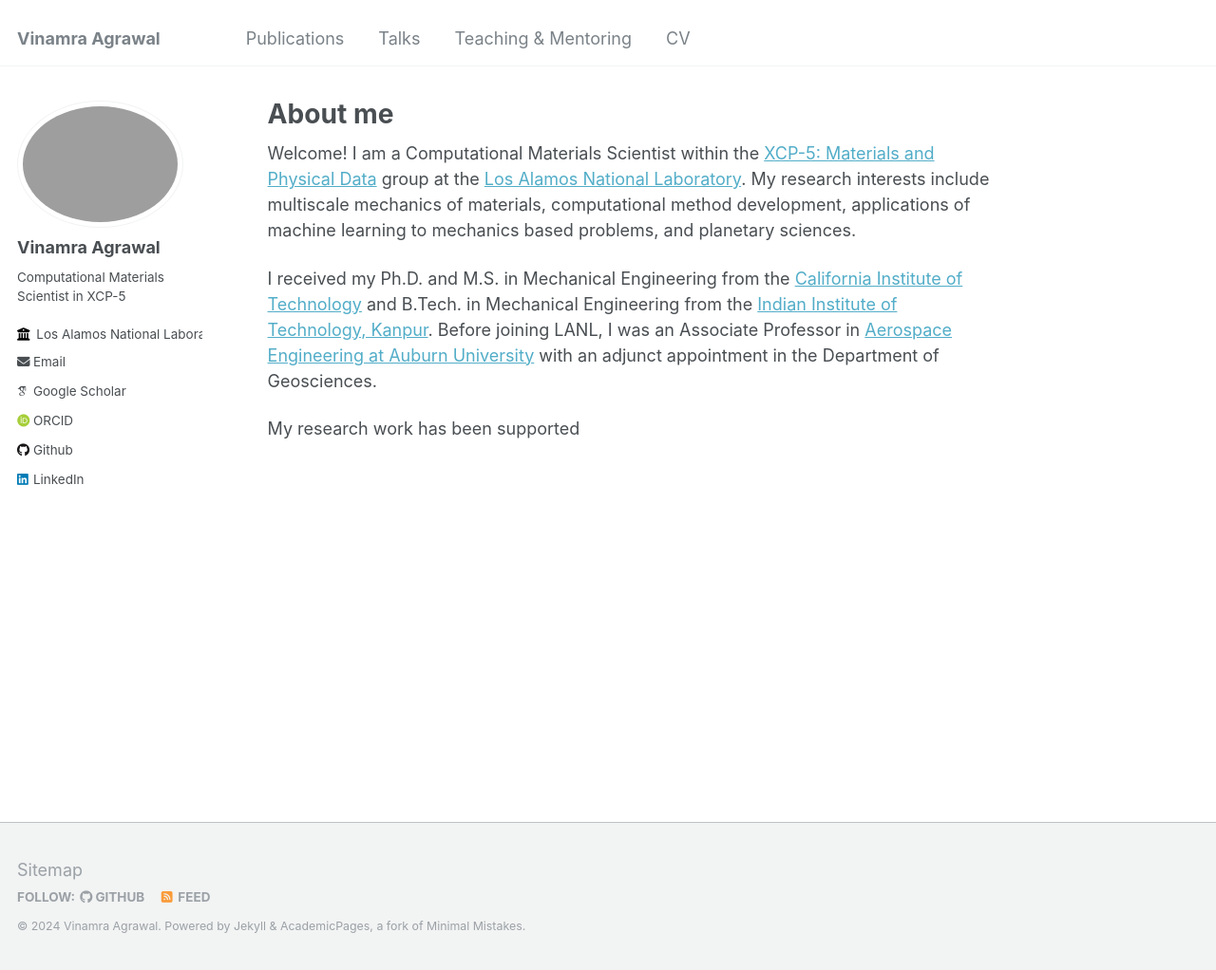
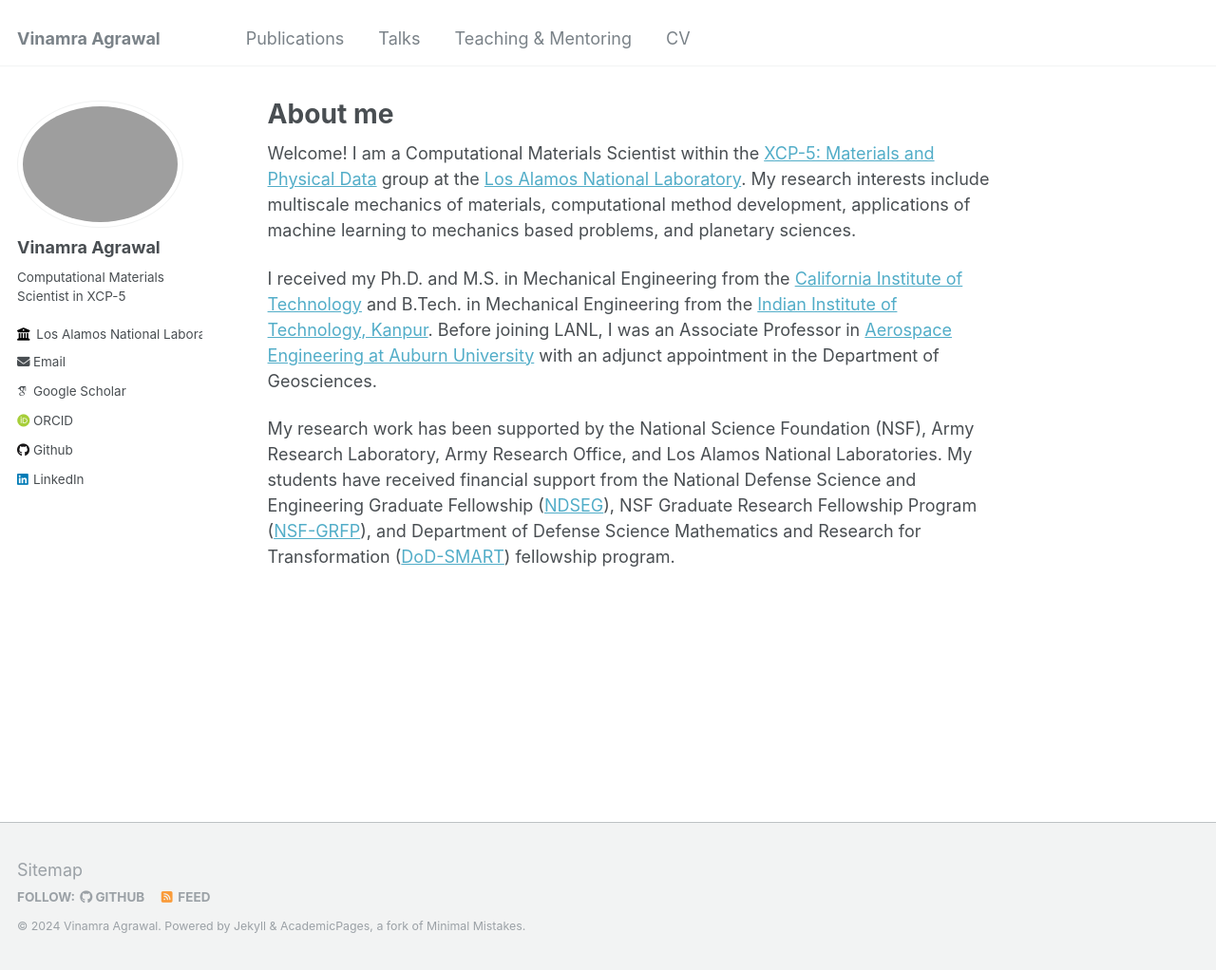
Before and after one commit to vinagr/vinagr.github.io, a Jekyll site: the page built from _pages/about.md, in a window 1280 px wide and 1022 px high. Shown: the whole window at 95% size. Built offline with Jekyll 4.4.1, drawn with Linux system fonts in a browser that asks for light colours; some web fonts are replaced.

Commit message:
editing teaching mentoring page

```diff
--- a/_pages/about.md
+++ b/_pages/about.md
@@ -11,7 +11,7 @@ Welcome! I am a Computational Materials Scientist within the [XCP-5: Materials a
 
 I received my Ph.D. and M.S. in Mechanical Engineering from the [California Institute of Technology](https://mce.caltech.edu) and B.Tech. in Mechanical Engineering from the [Indian Institute of Technology, Kanpur](https://www.iitk.ac.in/me). Before joining LANL, I was an Associate Professor in [Aerospace Engineering at Auburn University](https://eng.auburn.edu/aero) with an adjunct appointment in the Department of Geosciences.
 
-My research work has been supported
+My research work has been supported by the National Science Foundation (NSF), Army Research Laboratory, Army Research Office, and Los Alamos National Laboratories. My students have received financial support from the National Defense Science and Engineering Graduate Fellowship ([NDSEG](https://ndseg.org/)), NSF Graduate Research Fellowship Program ([NSF-GRFP](https://www.nsfgrfp.org/)), and Department of Defense Science Mathematics and Research for Transformation ([DoD-SMART](https://www.smartscholarship.org/smart)) fellowship program.
 
 <!-- A data-driven personal website
 ======
```
